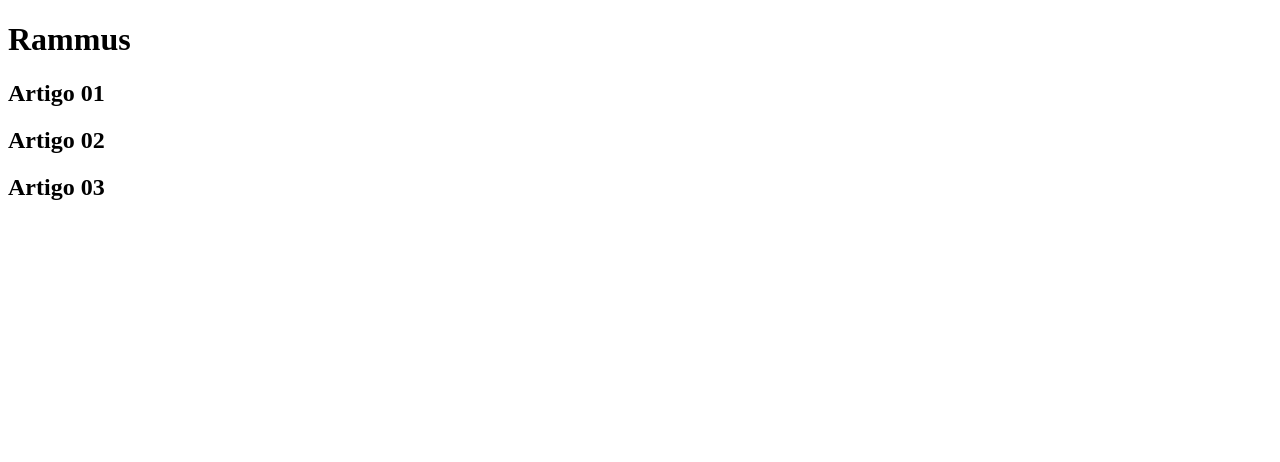
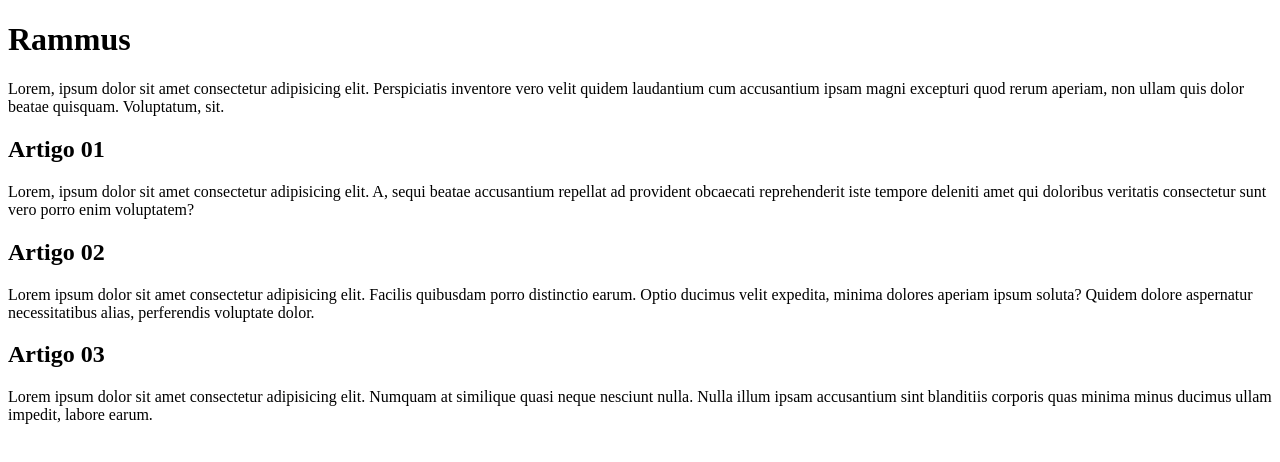
Before and after one commit to andrefnascimento/Projeto-Ramus, a plain HTML site: page index.html in a window 1280 px wide. Drawn offline with Linux system fonts and the light colour scheme.

Commit message:
Iniciando Criação de Códigos

```diff
--- a/index.html
+++ b/index.html
@@ -9,15 +9,19 @@
     <main>
         <head>
             <h1>Rammus</h1>
+            <p>Lorem, ipsum dolor sit amet consectetur adipisicing elit. Perspiciatis inventore vero velit quidem laudantium cum accusantium ipsam magni excepturi quod rerum aperiam, non ullam quis dolor beatae quisquam. Voluptatum, sit.</p>
         </head>
         <article>
             <h2>Artigo 01</h2>
+            <p>Lorem, ipsum dolor sit amet consectetur adipisicing elit. A, sequi beatae accusantium repellat ad provident obcaecati reprehenderit iste tempore deleniti amet qui doloribus veritatis consectetur sunt vero porro enim voluptatem?</p>
         </article>
         <article>
             <h2>Artigo 02</h2>
+            <p>Lorem ipsum dolor sit amet consectetur adipisicing elit. Facilis quibusdam porro distinctio earum. Optio ducimus velit expedita, minima dolores aperiam ipsum soluta? Quidem dolore aspernatur necessitatibus alias, perferendis voluptate dolor.</p>
         </article>
         <article>
             <h2>Artigo 03</h2>
+            <p>Lorem ipsum dolor sit amet consectetur adipisicing elit. Numquam at similique quasi neque nesciunt nulla. Nulla illum ipsam accusantium sint blanditiis corporis quas minima minus ducimus ullam impedit, labore earum.</p>
         </article>
     </main>
 
```
